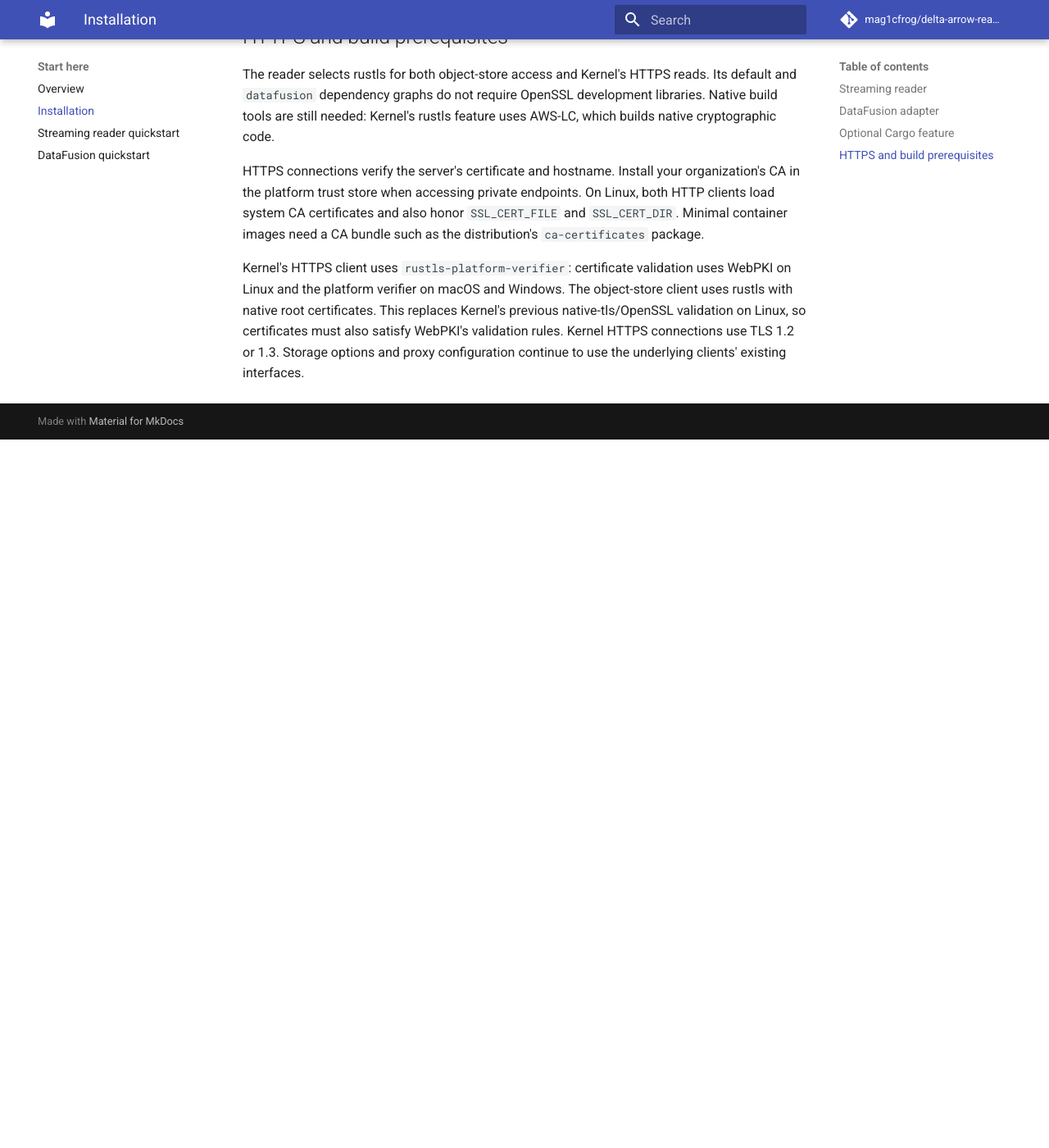
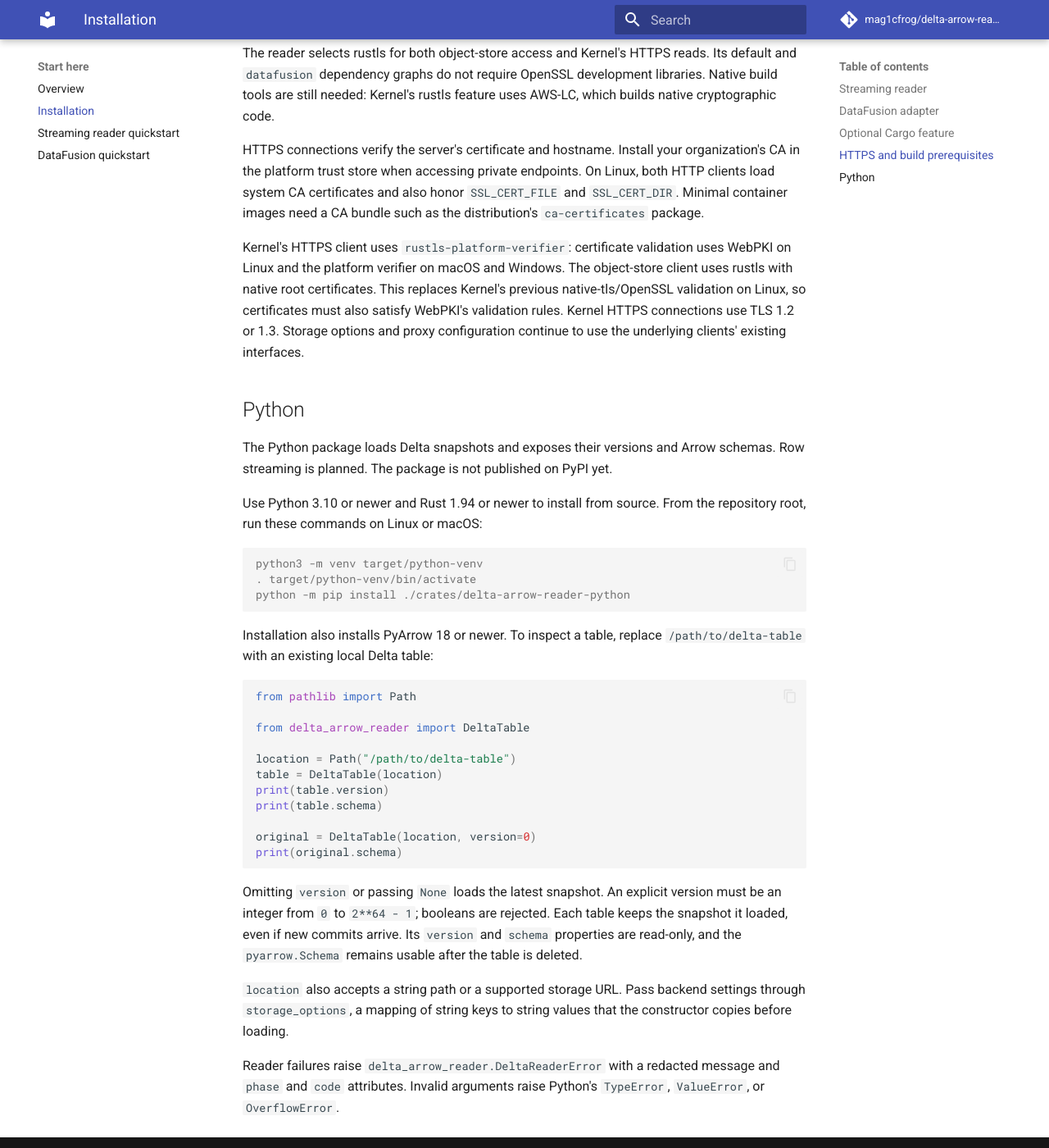
Before and after one commit to mag1cfrog/delta-arrow-reader, an MkDocs documentation site: the page built from docs/public/installation.md, in a window 1280 px wide and 1400 px high, scrolled down 1147 px. Shown: the whole window at 82% size. Built offline with MkDocs 1.6.1 and Material for MkDocs 9.7.7, drawn with Linux system fonts in a browser that asks for light colours; comment, search, counter and statistics services are not loaded; before the commit the page ends 1683 px from its top, so only the background shows below that; some of the changed text lies outside the part shown.

Commit message:
docs: add Python installation and snapshot inspection guide

````diff
--- a/docs/public/installation.md
+++ b/docs/public/installation.md
@@ -43,8 +43,8 @@ The direct Parquet backend is selected by default. Rust callers can choose the
 Delta Kernel backend through `DeltaScanExecutionOptions` without changing
 Cargo features.
 
-Both APIs run on your application's Tokio runtime. Delta Arrow Reader does not
-create a separate runtime.
+Both Rust APIs run on your application's Tokio runtime. They do not create a
+separate runtime.
 
 ## HTTPS and build prerequisites
 
@@ -66,3 +66,48 @@ Kernel's previous native-tls/OpenSSL validation on Linux, so certificates must
 also satisfy WebPKI's validation rules. Kernel HTTPS connections use TLS 1.2
 or 1.3. Storage options and proxy configuration continue to use the underlying
 clients' existing interfaces.
+
+## Python
+
+The Python package loads Delta snapshots and exposes their versions and Arrow
+schemas. Row streaming is planned. The package is not published on PyPI yet.
+
+Use Python 3.10 or newer and Rust 1.94 or newer to install from source. From the
+repository root, run these commands on Linux or macOS:
+
+```console
+python3 -m venv target/python-venv
+. target/python-venv/bin/activate
+python -m pip install ./crates/delta-arrow-reader-python
+```
+
+Installation also installs PyArrow 18 or newer. To inspect a table, replace
+`/path/to/delta-table` with an existing local Delta table:
+
+```python
+from pathlib import Path
+
+from delta_arrow_reader import DeltaTable
+
+location = Path("/path/to/delta-table")
+table = DeltaTable(location)
+print(table.version)
+print(table.schema)
+
+original = DeltaTable(location, version=0)
+print(original.schema)
+```
+
+Omitting `version` or passing `None` loads the latest snapshot. An explicit
+version must be an integer from `0` to `2**64 - 1`; booleans are rejected.
+Each table keeps the snapshot it loaded, even if new commits arrive. Its
+`version` and `schema` properties are read-only, and the `pyarrow.Schema`
+remains usable after the table is deleted.
+
+`location` also accepts a string path or a supported storage URL. Pass backend
+settings through `storage_options`, a mapping of string keys to string values
+that the constructor copies before loading.
+
+Reader failures raise `delta_arrow_reader.DeltaReaderError` with a redacted
+message and `phase` and `code` attributes. Invalid arguments raise Python's
+`TypeError`, `ValueError`, or `OverflowError`.
````
Also changed, not shown: docs/content/contributing.md (+4 -8 lines), docs/content/project-direction.md (+5 -5 lines), README.md.
